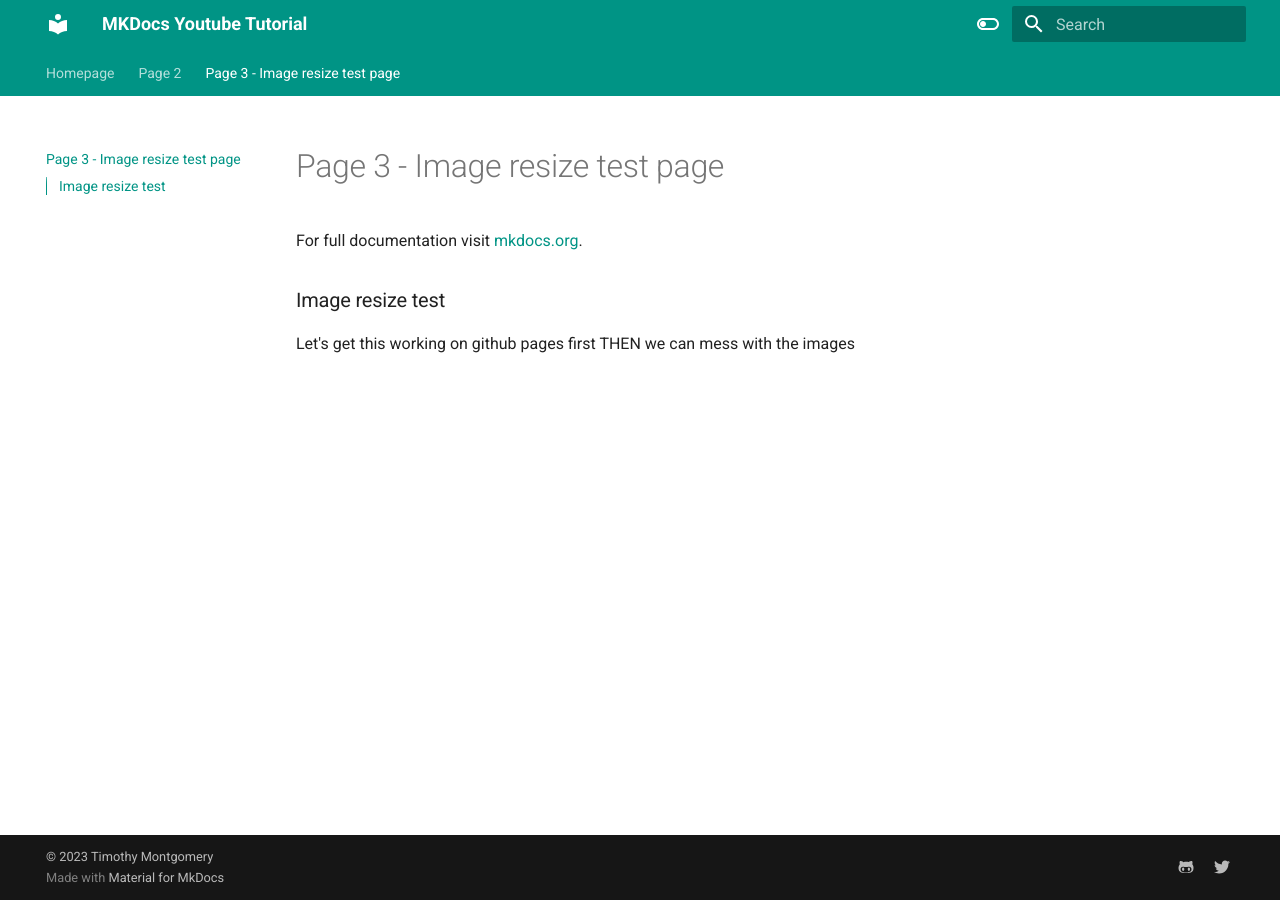
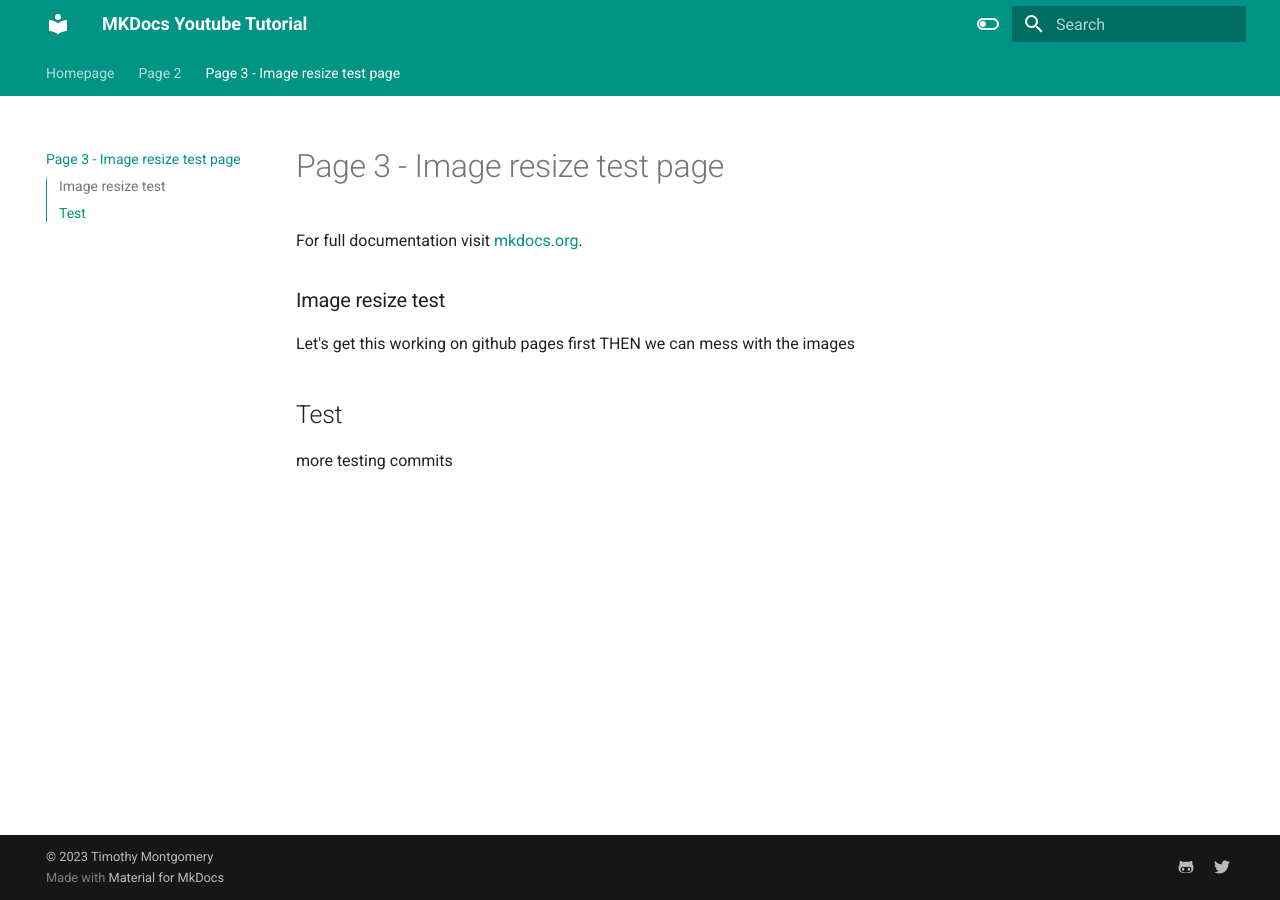
Before and after one commit to killergoalie/mkdocs-test, an MkDocs documentation site: the page built from docs/page3.md, in a window 1280 px wide. Built offline with MkDocs 1.6.1 and Material for MkDocs 9.7.7, drawn with Linux system fonts in a browser that asks for light colours.

Commit message:
$update to page3

```diff
--- a/docs/page3.md
+++ b/docs/page3.md
@@ -5,3 +5,7 @@ For full documentation visit [mkdocs.org](https://www.mkdocs.org).
 ### Image resize test
 
 Let's get this working on github pages first THEN we can mess with the images
+
+## Test
+
+more testing commits
```
